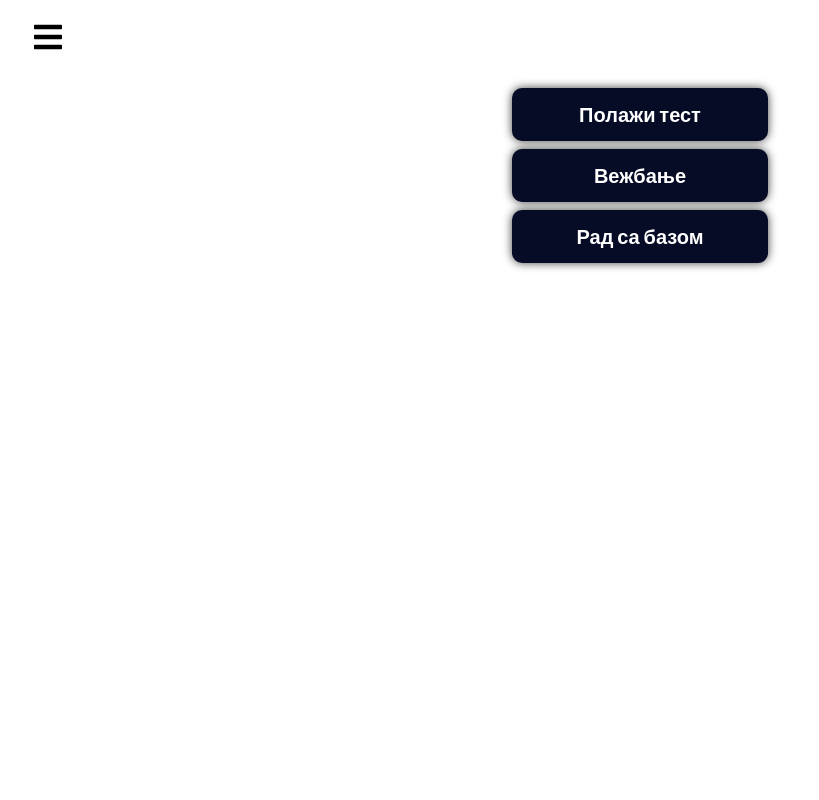
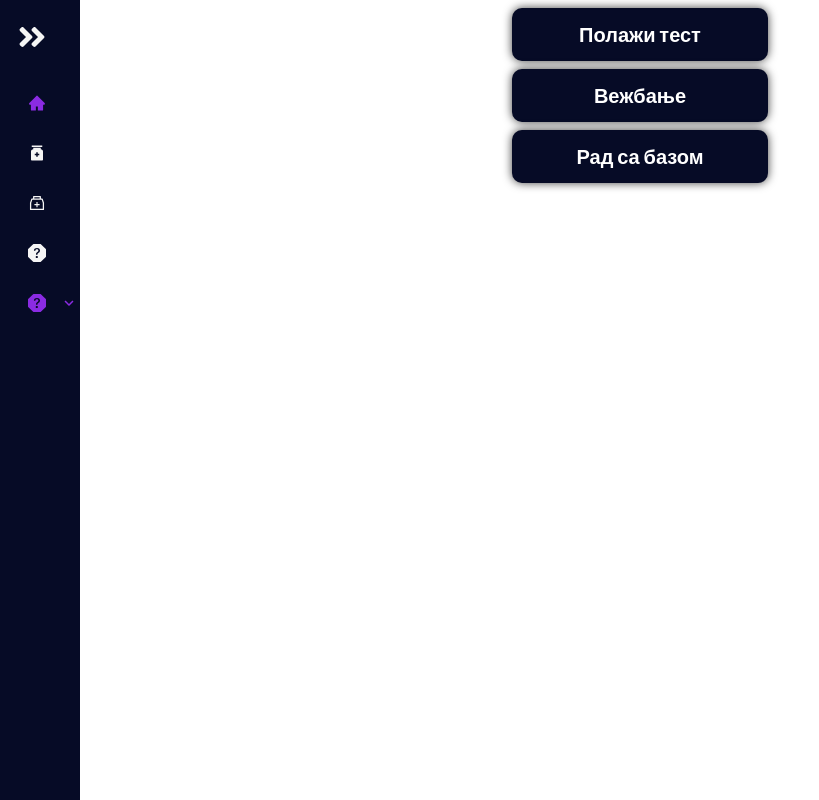
Before and after one commit to Krkula2Krka/GSS_Test_Diplomski, a React (Create React App) app in the folder client/: page / in a window 1280 px wide. Shown: the whole page, without its empty margins (0-819 px from the left). Built offline with nearby package versions, Linux system fonts and the light colour scheme.

Commit message:
Started adding multi level sidebar, WORK IN PROGRESS

```diff
--- a/client/src/components/css/sidebar.css
+++ b/client/src/components/css/sidebar.css
@@ -1,48 +1,41 @@
-.sidebar {
-  height: 80px;
-  width: wrap-content;
-  display: flex;
-  justify-content: flex-start;
-  align-items: center;
-  margin-top: 0%;
+.toggle-sidebar-button {
+  margin-left: 1rem;
+  font-size: 2rem;
+  background: none;
 }
 
-.menu-bars:hover {
+.toggle-sidebar-button:hover {
   color: #1a83ff;
   border-radius: 4px;
   cursor: pointer;
 }
 
-.menu-bars {
-  margin-left: 2rem;
-  font-size: 2rem;
-  background: none;
-}
-
 .side-menu {
   background-color: #060b26;
-  width: 250px;
   height: 100vh;
   display: flex;
   justify-content: center;
   position: fixed;
   top: 0;
-  left: -100%;
-  transition: 850ms;
+  transition: width 0.3s ease-in-out;
+  width: 80px;
+  overflow: auto;
 }
 
 .side-menu.active {
-  left: 0;
-  transition: 350ms;
+  background-color: #060b26;
+  width: 300px;
+  transition: width 0.3s ease-in-out;
 }
 
 .side-text {
   display: flex;
   justify-content: flex-start;
+  flex-direction: column;
   align-items: center;
   padding: 8px 0px 8px 16px;
   list-style: none;
-  height: 60px;
+  height: 50px;
 }
 
 .side-text a {
@@ -53,8 +46,22 @@
   height: 100%;
   display: flex;
   align-items: center;
-  padding: 0 16px;
-  border-radius: 4px;
+  justify-content: space-between;
+}
+
+.side-text a.active span {
+  color: blueviolet;
+}
+
+.sidebar-submenu {
+  padding-top: .25rem;
+  transition: all 0.3s ease-in-out;
+}
+
+.expand-icon {
+  font-size: 1.5rem;
+  display: flex;
+  align-items: right;
 }
 
 .side-text a:hover {
@@ -67,7 +74,7 @@
 
 .close-menu {
   color: #f5f5f5;
-  font-size: 1.5rem;
+  font-size: 1rem;
   background: none;
 }
 
@@ -81,5 +88,5 @@
 }
 
 span {
-  margin-left: 16px;
+  margin-left: 10px;
 }
--- a/client/src/components/sidebar.jsx
+++ b/client/src/components/sidebar.jsx
@@ -1,40 +1,32 @@
 import React, { useState } from 'react'
-import { Link } from 'react-router-dom'
-import * as FaIcons from 'react-icons/fa'
-import * as AiIcons from 'react-icons/ai'
+import { FaAngleDoubleRight, FaAngleDoubleLeft } from 'react-icons/fa'
 import { SidebarData } from './sidebar_data'
 import './css/sidebar.css'
+import { SidebarItem } from './sidebarItem'
 
 export const Sidebar = () => {
 
   const [sidebar, setSidebar] = useState(false)
 
   return (
-    <div>
-      <div className='sidebar'>
-        <div className='menu-bars'>
-          <FaIcons.FaBars onClick={() => setSidebar(true)} />
-        </div>
-      </div>
     <nav className={sidebar ? 'side-menu active' : 'side-menu'}>
       <ul className='side-menu-items'>
-          <li className='sidebar-toggle close-menu' onClick={() => setSidebar(false)}>
-            <div className='menu-bars'>
-              <AiIcons.AiOutlineClose />
+        <li
+          className='sidebar-toggle close-menu'
+          onClick={() => setSidebar(!sidebar)}
+        >
+          <div className='toggle-sidebar-button'>
+            {sidebar ? <FaAngleDoubleLeft /> : <FaAngleDoubleRight />}
           </div>
         </li>
         {SidebarData.map((item, index) => {
           return (
-              <li key={index} className={item.cName}>
-                <Link to={item.path}>
-                  {item.icon}
-                  <span>{item.title}</span>
-                </Link>
+            <li key={index}>
+              <SidebarItem sidebarExtended={sidebar} item={item} />
             </li>
           )
         })}
       </ul>
     </nav>
-    </div>
   )
 }
--- /dev/null
+++ b/client/src/components/sidebarItem.jsx
@@ -0,0 +1,92 @@
+import React, { useState } from 'react'
+import { MdExpandMore, MdExpandLess } from 'react-icons/md'
+import { NavLink } from 'react-router-dom'
+import './css/sidebar.css'
+
+export const SidebarItem = ({ sidebarExtended, item }) => {
+
+  const [elementExtended, setElementExtended] = useState(false)
+
+  if (item.children)
+    return (
+      <div>
+        {sidebarExtended || elementExtended ? (
+          <div
+            className='side-text'
+            onClick={() => setElementExtended(!elementExtended)}
+          >
+            <NavLink to='#'>
+              <span>
+                {item.icon}
+                <span>{item.title}</span>
+              </span>
+              <span className='expand-icon'>
+                {elementExtended ? <MdExpandLess /> : <MdExpandMore />}
+              </span>
+            </NavLink>
+            {elementExtended ?? (
+              <div className='sidebar-submenu'>
+                {item.children.map((item, index) => {
+                  return (
+                    <li key={index}>
+                      <SidebarItem
+                        sidebarExtended={elementExtended}
+                        item={item}
+                      />
+                    </li>
+                  )
+                })}
+              </div>
+            )}
+          </div>
+        ) : (
+          <div
+            className='side-text'
+            onClick={() => setElementExtended(!elementExtended)}
+          >
+            <NavLink to='#'>
+              <span>{item.icon}</span>
+              <span>
+                {elementExtended ? <MdExpandLess /> : <MdExpandMore />}
+              </span>
+            </NavLink>
+            {elementExtended ?? (
+              <div className='sidebar-submenu'>
+                {item.children.map((item, index) => {
+                  return (
+                    <li key={index}>
+                      <SidebarItem
+                        sidebarExtended={elementExtended}
+                        item={item}
+                      />
+                    </li>
+                  )
+                })}
+              </div>
+            )}
+          </div>
+        )}
+      </div>
+    )
+  else
+    return (
+      <div>
+        {sidebarExtended || elementExtended ? (
+          <div className='side-text'>
+            <NavLink to={item.path}>
+              <span>
+                {item.icon}
+                <span>{item.title}</span>
+              </span>
+            </NavLink>
+          </div>
+        ) : (
+          <div className='side-text'>
+            <NavLink to={item.path}>
+              <span>{item.icon}</span>
+            </NavLink>
+          </div>
+        )}
+      </div>
+    )
+}
--- a/client/src/components/sidebar_data.js
+++ b/client/src/components/sidebar_data.js
@@ -1,33 +1,50 @@
 import React from 'react'
-import * as AiIcons from 'react-icons/ai'
-import * as BsIcons from 'react-icons/bs'
-import * as RiIcons from 'react-icons/ri'
-
-
+import { AiFillHome, AiOutlineMedicineBox } from 'react-icons/ai'
+import { BsQuestionOctagonFill } from 'react-icons/bs'
+import { RiMedicineBottleFill } from 'react-icons/ri'
 
 export const SidebarData = [
   {
     title: 'Почетна страна',
     path: '/',
-        icon: <AiIcons.AiFillHome/>,
+    icon: <AiFillHome />,
     cName: 'side-text'
   },
   {
     title: 'Прегледај све области',
     path: '/getAllAreas',
-        icon: <RiIcons.RiMedicineBottleFill/>,
+    icon: <RiMedicineBottleFill />,
     cName: 'side-text'
   },
   {
     title: 'Додај нову област',
     path: '/addArea',
-        icon: <AiIcons.AiOutlineMedicineBox/>,
+    icon: <AiOutlineMedicineBox />,
     cName: 'side-text'
   },
   {
     title: 'Додај ново питање',
     path: '/addQuestion',
-        icon: <BsIcons.BsQuestionOctagonFill/>,
+    icon: <BsQuestionOctagonFill />,
+    cName: 'side-text'
+  },
+  {
+    title: 'Области',
+    icon: <BsQuestionOctagonFill />,
+    cName: 'side-text',
+    children: [
+      {
+        title: 'Додај нову област',
+        path: '/addArea',
+        icon: <AiOutlineMedicineBox />,
+        cName: 'side-text'
+      },
+      {
+        title: 'Прегледај све области',
+        path: '/getAllAreas',
+        icon: <RiMedicineBottleFill />,
         cName: 'side-text'
       }
     ]
+  }
+]
--- a/client/src/pages/addQuestion.jsx
+++ b/client/src/pages/addQuestion.jsx
@@ -9,7 +9,6 @@ import { getAllAreasQuery } from './queries/areaQueries'
 export const AddQuestion = () => {
 
   const { data: areas } = useQuery(getAllAreasQuery())
-  console.log(areas)
 
   const navigate = useNavigate()
 
```
Lines whose indentation alone changed are shown as unchanged.
